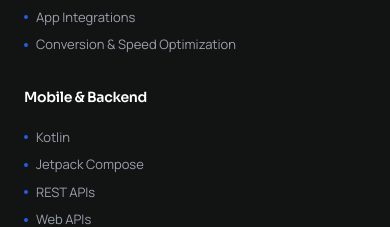
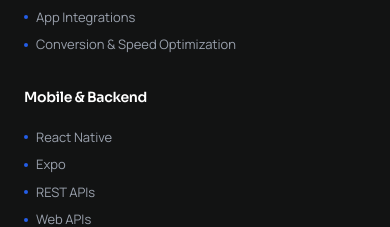
Before and after one commit to Stephen-Tiozon/Stephen-s-Portfolio, a React (Vite) app: page / in a window 390 px wide. Shown: the part 6726-6953 px from the top of the page. Built offline with nearby package versions, Linux system fonts and the light colour scheme; the HTML template or start-up script is replaced by a standard one.

Commit message:
feat: update mobile capabilities to include React Native and Expo

```diff
--- a/src/App.tsx
+++ b/src/App.tsx
@@ -147,7 +147,7 @@
   },
   {
     area: "Mobile & Backend",
-    items: ["Kotlin", "Jetpack Compose", "REST APIs", "Web APIs", "Systems Analysis"],
+    items: ["React Native", "Expo", "REST APIs", "Web APIs", "Systems Analysis"],
   },
   {
     area: "IT & Infrastructure",
```
